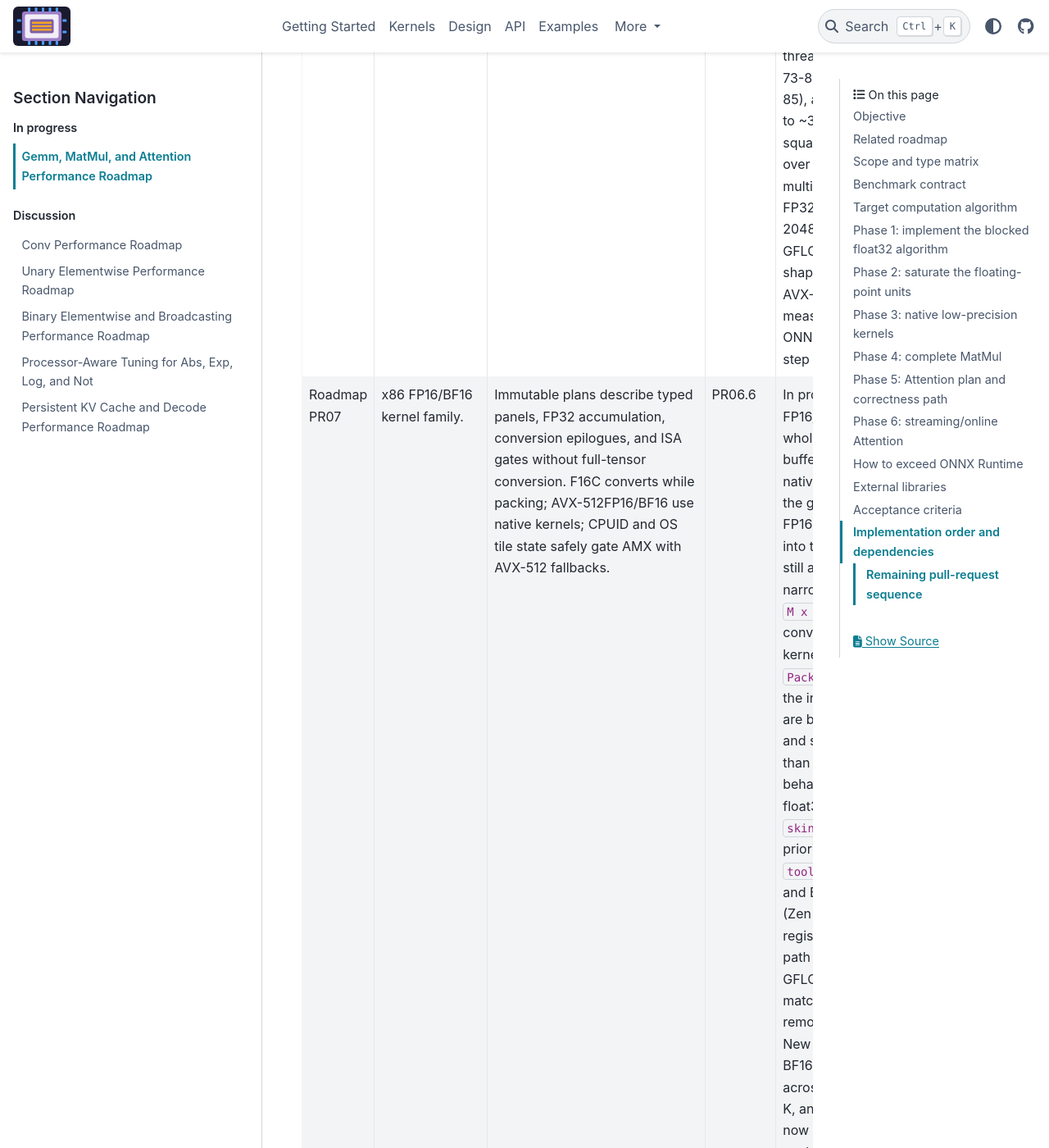
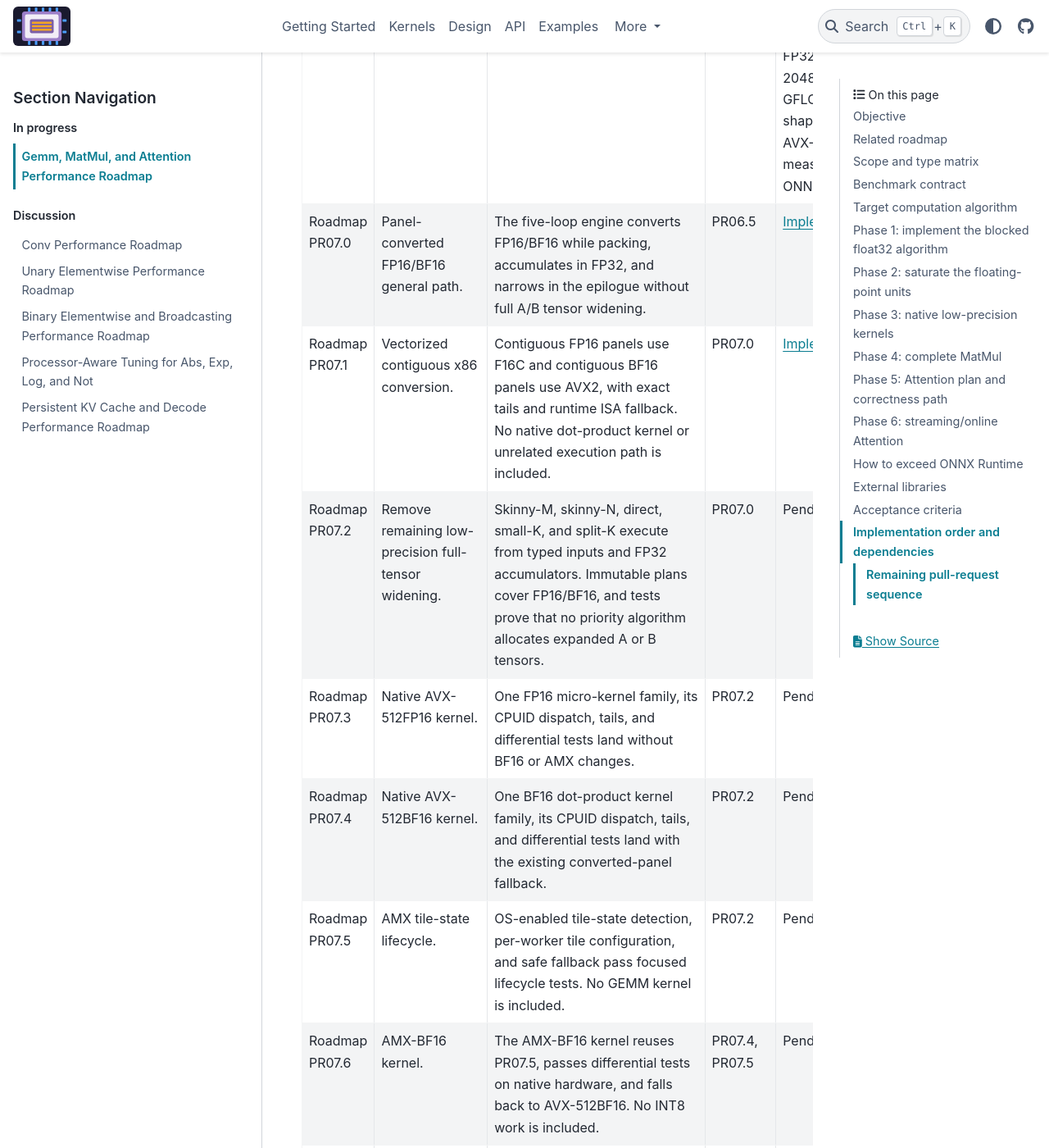
Before and after one commit to xadupre/onnx-light-cpu, a Sphinx documentation site: the page built from docs/next_steps/2026_08_gemm_matmul.rst, in a window 1280 px wide and 1400 px high, scrolled down 24983 px. Shown: the whole window at 82% size. Built offline with Sphinx 7.4.7 and the PyData theme 0.15.4, drawn with Linux system fonts in a browser that asks for light colours; pages that are not in the unit, such as notebooks, are missing from menus; some of the changed text lies outside the part shown.

Commit message:
verbose (#201)
* verbose

* update plan

---------

Co-authored-by: Copilot <223556219+Copilot@users.noreply.github.com>

```diff
--- a/docs/next_steps/2026_08_gemm_matmul.rst
+++ b/docs/next_steps/2026_08_gemm_matmul.rst
@@ -296,8 +296,9 @@ Roadmap PR01 is implemented by `onnx-light-cpu #155
 implemented the parity runner in `onnx-light-cpu #160
 <https://github.com/xadupre/onnx-light-cpu/pull/160>`_, but its measured gate
 does not pass. Roadmap PR06.1 diagnoses the gap in `onnx-light-cpu #162
-<https://github.com/xadupre/onnx-light-cpu/pull/162>`_. The remaining P4 work
-and merge criteria are Roadmap PR06.2 through PR06.6 in the final table.
+<https://github.com/xadupre/onnx-light-cpu/pull/162>`_. The remaining P4
+implementation work is Roadmap PR06.2 through PR06.6 in the final table; the
+blocking dedicated-machine parity gate is deliberately last as PR10.5.
 Constant-B prepacking is now included in PR06.4 because #162 identifies its
 absence from the operator hot path as part of the measured gap. No performance
 work demonstrated necessary by the parity corpus may be deferred while the
@@ -380,9 +381,8 @@ extra full-matrix memory passes.
   accumulate with FMA. Narrow only the final output. *(First step landed:
   ``GemmHalfWithEpilogue`` converts each FP16/BF16 element to float32 during
   the general algorithm's packing copy instead of widening the whole tensors,
-  accumulates in float32, and narrows only in the epilogue. The conversion is
-  still scalar; the F16C ``cvtph2ps`` vectorization of the contiguous packing
-  copy is the next sub-step.)*
+  accumulates in float32, and narrows only in the epilogue. Vectorized F16C and
+  AVX2 conversion for contiguous panels is isolated in Roadmap PR07.1.)*
 * For AVX-512BF16 and AVX-512FP16, add native dot-product/multiply-accumulate
   kernels with FP32 accumulation where required by the ONNX numerical contract.
 * Add AMX tile kernels behind OS-enabled tile-state detection. AMX must remain
@@ -699,9 +699,9 @@ require measurements on dedicated hardware.
        ARM kernels PR05, parity runner PR06.0, diagnosis PR06.1, vectorized
        skinny-N selection PR06.2, the dedicated GEMV/skinny-M kernel PR06.3,
        immutable operator plans PR06.4, and the measured Zen/Intel register
-       tiles PR06.5 are implemented; the final gate PR06.6 is in progress with
-       isolated-driver measurements pending dedicated-machine ONNX Runtime
-       evidence.
+       tiles PR06.5 and shared-runner diagnostics PR06.6 are implemented. The
+       blocking dedicated-machine ONNX Runtime gate is deferred to PR10.5,
+       after every GEMM implementation and type-specific gate.
      - `onnx-light-cpu #133
        <https://github.com/xadupre/onnx-light-cpu/pull/133>`_,
        `onnx-light-cpu #141
@@ -742,11 +742,10 @@ require measurements on dedicated hardware.
        performance with no priority shape below 0.9x where the type is
        supported.
      - P3-P4.
-     - Roadmap PR07 is in progress (native FP16/BF16 convert-while-packing for
-       the general algorithm, now with vectorized F16C/AVX2 conversion in the
-       contiguous packing copy, no full-tensor widening); PR08 through PR10
-       below remain pending.
-     - Roadmap PR07 through PR10 below.
+     - PR07.0 and PR07.1 are implemented. The remaining
+       work is split by execution path, ISA, and type below; hardware-specific
+       lanes may proceed in parallel after their shared semantic dependency.
+     - Roadmap PR07.0 through PR10.5 below.
    * - P6
      - ``AttentionPlan`` and materialized tensor correctness implementation.
      - MHA/GQA/MQA, masks, causal behavior, and tensor past/present
@@ -767,10 +766,10 @@ Remaining pull-request sequence
 ~~~~~~~~~~~~~~~~~~~~~~~~~~~~~~~
 
 The following table is the single source of truth for the sequence after
-``#149``. PR06 is split into independently reviewable measured steps without
-renumbering PR07 through PR15. Completed rows remain visible so scope is not
-lost; each row contains its complete implementation scope, merge criterion,
-dependency, and current status.
+``#149``. Large phases use decimal sub-PRs so that each change has one type or
+ISA, one measurable merge criterion, and no unrelated performance gate.
+Hardware-specific lanes may run in parallel; only their shared semantics and
+fallbacks are ordered. Completed rows remain visible so scope is not lost.
 
 .. list-table::
    :header-rows: 1
@@ -915,13 +914,11 @@ dependency, and current status.
        speed-up measurements for the 1024³/2048³ priority cases are still
        pending.
    * - Roadmap PR06.6
-     - Final FP32/FP64 parity gate.
-     - Raw dedicated-machine results cover Gemm, shared MatMul, batched paths,
-       every priority platform, and both types; median speed-up is at least
-       1.0x ONNX Runtime and no priority case is below 0.9x. The PR remains
-       open while any target fails.
+     - Shared-runner FP32/FP64 diagnostics.
+     - Isolated measurements identify and verify fixes for skinny-N and
+       large-matrix regressions without claiming ONNX Runtime parity.
      - PR06.2 through PR06.5
-     - In progress. The new isolated ``tools/gemm_throughput.cc`` driver adds
+     - Implemented. The new isolated ``tools/gemm_throughput.cc`` driver adds
        kernel-level evidence between merges: on a shared CI runner (Intel Xeon
        Platinum 8370C, Ice Lake-SP, AVX-512, ``intel-core`` profile, six
        register rows, four vCPU) the single-thread square-matrix throughput is
@@ -977,74 +974,144 @@ dependency, and current status.
        multi-thread square shapes reach 225 GFLOP/s FP32 and 108 FP64 at 1024³
        and 284 and 130 at 2048³, ``transformer_proj`` holds 135-175 GFLOP/s
        FP32 and 62-87 FP64, and no priority shape regresses. With both the Zen
-       and Intel AVX-512 large-matrix regressions now measured as fixed, the
-       dedicated-machine ONNX Runtime comparison is the only remaining step
-       before the gate can close.
-   * - Roadmap PR07
-     - x86 FP16/BF16 kernel family.
-     - Immutable plans describe typed panels, FP32 accumulation, conversion
-       epilogues, and ISA gates without full-tensor conversion. F16C converts
-       while packing; AVX-512FP16/BF16 use native kernels; CPUID and OS tile
-       state safely gate AMX with AVX-512 fallbacks.
-     - PR06.6
-     - In progress. The first step replaces the FP16/BF16 operator path --
-       which widened the whole A and B tensors into float32 scratch buffers
-       before calling ``GemmFloat32`` -- with a native ``GemmHalfWithEpilogue``
-       entry point. For the general blocked algorithm it converts each FP16 or
-       BF16 element to float32 *while packing* it into the micro-kernel panels,
-       so the reduction still accumulates in float32 and the epilogue narrows
-       only the final output, but no expanded ``M x K``/``K x N`` tensor is
-       materialized. The conversion reuses the tuned float32 micro-kernel,
-       blocking, and thread grid by generalizing ``PackAPanel``/``PackBPanel``
-       and the five-loop on the input element type; the float32/float64 paths
-       are byte-for-byte unchanged. Skinny, GEMV, and split-K shapes read A and
-       B directly rather than through packing, so they keep their existing
-       behavior (a one-time widen into the dedicated float32 algorithm), which
-       leaves the ``skinny_m_gemv``, ``skinny_n``, and ``large_k`` priority
-       shapes non-regressed. ``tools/gemm_throughput.cc`` gains isolated FP16
-       and BF16 columns; on a shared AMD EPYC 7763 (Zen 3, AVX2+F16C,
-       ``amd-zen`` profile, six register rows) single-thread runner the native
-       path sustains about 63 GFLOP/s FP16 and 82 GFLOP/s BF16 at 1024³ and
-       71/84 at 2048³, matching or exceeding the widen path while removing its
-       two full-tensor scratch passes. New ``GemmHalf`` C++ tests validate FP16
-       and BF16 against the widen-then-float32 reference across square,
-       rectangular, transposed, empty-K, and bias configurations. The second
-       step, now implemented, vectorizes the *contiguous* packing copy: FP16
-       runs use the F16C ``vcvtph2ps`` instruction (``_mm256_cvtph_ps``) and
-       BF16 runs use an AVX2 zero-extend-and-shift, both eight elements at a
-       time with an exact scalar tail, so ``PackAPanel``/``PackBPanel`` widen
-       while packing without the per-element scalar bit decode on the hot path.
-       A new ``CpuSupportsF16C()`` CPUID gate selects the F16C path at runtime;
-       when neither F16C (FP16) nor AVX2 (BF16) is present, and for the strided
-       transposed gathers, the packing loops fall back to the identical scalar
-       decode, so the widen-reference ``GemmHalf`` tests -- extended with
-       non-eight-multiple tail shapes -- still match bit-for-bit. The remaining
-       sub-steps -- native AVX-512FP16/BF16 dot-product kernels and
-       OS-tile-gated AMX -- and the dedicated-machine ONNX Runtime comparison
-       are still pending.
-   * - Roadmap PR08
-     - ARM FP16/BF16 kernel family.
-     - NEON and available SVE/SVE2 kernels convert or compute natively during
-       packing, accumulate in FP32, narrow only final output, and pass the
-       complete low-precision GEMM/MatMul corpus.
-     - PR05, PR07
+       and Intel AVX-512 large-matrix regressions now measured as fixed. The
+       dedicated-machine ONNX Runtime comparison is tracked by PR10.5.
+   * - Roadmap PR07.0
+     - Panel-converted FP16/BF16 general path.
+     - The five-loop engine converts FP16/BF16 while packing, accumulates in
+       FP32, and narrows in the epilogue without full A/B tensor widening.
+     - PR06.5
+     - `Implemented in #194
+       <https://github.com/xadupre/onnx-light-cpu/pull/194>`_
+   * - Roadmap PR07.1
+     - Vectorized contiguous x86 conversion.
+     - Contiguous FP16 panels use F16C and contiguous BF16 panels use AVX2,
+       with exact tails and runtime ISA fallback. No native dot-product kernel
+       or unrelated execution path is included.
+     - PR07.0
+     - `Implemented in #199
+       <https://github.com/xadupre/onnx-light-cpu/pull/199>`_
+   * - Roadmap PR07.2
+     - Remove remaining low-precision full-tensor widening.
+     - Skinny-M, skinny-N, direct, small-K, and split-K execute from typed
+       inputs and FP32 accumulators. Immutable plans cover FP16/BF16, and tests
+       prove that no priority algorithm allocates expanded A or B tensors.
+     - PR07.0
      - Pending
-   * - Roadmap PR09
-     - Integer, Float8, and packed 4-bit kernels.
-     - x86 VNNI/AMX and ARM dot-product paths fuse zero-point correction,
-       INT32 accumulation, requantization, and schema overflow. INT32/INT64
-       retain exact fallback arithmetic. Float8 formats have explicit
-       decode/packing, and packed INT4/UINT4 unpack or feed native dot/tile
-       instructions with exact tails.
-     - PR07, PR08
+   * - Roadmap PR07.3
+     - Native AVX-512FP16 kernel.
+     - One FP16 micro-kernel family, its CPUID dispatch, tails, and differential
+       tests land without BF16 or AMX changes.
+     - PR07.2
      - Pending
-   * - Roadmap PR10
-     - Low-precision parity gate.
-     - Every supported low-precision type reaches at least 1.0x ONNX Runtime
-       median performance with no priority case below 0.9x where ONNX Runtime
-       supports the type; all other targets publish correctness and throughput.
-       The PR remains open while any target fails.
-     - PR07 through PR09
+   * - Roadmap PR07.4
+     - Native AVX-512BF16 kernel.
+     - One BF16 dot-product kernel family, its CPUID dispatch, tails, and
+       differential tests land with the existing converted-panel fallback.
+     - PR07.2
+     - Pending
+   * - Roadmap PR07.5
+     - AMX tile-state lifecycle.
+     - OS-enabled tile-state detection, per-worker tile configuration, and
+       safe fallback pass focused lifecycle tests. No GEMM kernel is included.
+     - PR07.2
+     - Pending
+   * - Roadmap PR07.6
+     - AMX-BF16 kernel.
+     - The AMX-BF16 kernel reuses PR07.5, passes differential tests on native
+       hardware, and falls back to AVX-512BF16. No INT8 work is included.
+     - PR07.4, PR07.5
+     - Pending
+   * - Roadmap PR08.1
+     - ARM FP16/BF16 panel conversion.
+     - NEON vectorizes conversion while packing with exact tails and scalar
+       fallback; native arithmetic and SVE are excluded.
+     - PR07.2, PR05
+     - Pending
+   * - Roadmap PR08.2
+     - Native ARM FP16/BF16 arithmetic.
+     - NEON FP16 and available BF16 dot-product kernels pass the complete
+       differential corpus while retaining PR08.1 as fallback.
+     - PR08.1
+     - Pending
+   * - Roadmap PR08.3
+     - SVE/SVE2 FP16/BF16 kernels.
+     - Runtime-vector-length-aware kernels and predicated tails pass under
+       native hardware or QEMU, with NEON selected for short vector lengths.
+     - PR08.2
+     - Pending
+   * - Roadmap PR09.1
+     - Portable integer semantics.
+     - INT8/UINT8/INT32/INT64 implement schema-defined zero points, overflow,
+       accumulation, and requantization with exact scalar differential tests.
+       No ISA-specific code is included.
+     - PR07.2
+     - Pending
+   * - Roadmap PR09.2
+     - x86 VNNI INT8 kernel.
+     - Signed and unsigned VNNI paths have exact tails, runtime dispatch, and
+       differential tests over the PR09.1 fallback. ARM and AMX are excluded.
+     - PR09.1
+     - Pending
+   * - Roadmap PR09.3
+     - ARM dot-product INT8 kernel.
+     - Signed and unsigned NEON dot-product paths have exact tails, runtime
+       dispatch, and differential tests over the PR09.1 fallback.
+     - PR09.1
+     - Pending
+   * - Roadmap PR09.4
+     - AMX-INT8 kernel.
+     - The PR07.5 tile-state lifecycle is reused for signed and unsigned INT8,
+       with exact tails and VNNI fallback.
+     - PR07.5, PR09.2
+     - Pending
+   * - Roadmap PR09.5
+     - Float8 packing formats.
+     - Each supported Float8 format has an explicit vectorized decode/packing
+       path, exact tail handling, and differential tests. Integer and INT4
+       kernels are unchanged.
+     - PR07.2
+     - Pending
+   * - Roadmap PR09.6
+     - Packed INT4/UINT4 formats.
+     - Nibbles unpack into typed panels or a native dot-product path with exact
+       odd-length tails and differential tests. Float8 is unchanged.
+     - PR09.1
+     - Pending
+   * - Roadmap PR10.1
+     - FP16/BF16 correctness gate.
+     - The complete FP16/BF16 corpus passes on x86, ARM, and every fallback.
+       This PR contains tests and fixes only, not performance tuning.
+     - PR07.2 through PR08.3
+     - Pending
+   * - Roadmap PR10.2
+     - Integer and compact-format correctness gate.
+     - The complete integer, Float8, and packed-4-bit corpus passes on every
+       available ISA and fallback. This PR contains tests and fixes only.
+     - PR09.1 through PR09.6
+     - Pending
+   * - Roadmap PR10.3
+     - FP16/BF16 performance gate.
+     - Dedicated-machine x86 and ARM results reach at least 1.0x ONNX Runtime
+       median with no priority case below 0.9x where the type is supported.
+       The PR contains measurement-driven tuning only.
+     - PR10.1
+     - Pending
+   * - Roadmap PR10.4
+     - Integer and compact-format performance gate.
+     - Dedicated-machine results are published per type and ISA. Types
+       supported by ONNX Runtime reach at least 1.0x median with no priority
+       case below 0.9x; unsupported types publish correctness and throughput.
+     - PR10.2
+     - Pending
+   * - Roadmap PR10.5
+     - Final blocking GEMM parity gate.
+     - Raw dedicated-machine results cover Gemm, shared MatMul, batched paths,
+       every priority platform, and every supported type. FP32, FP64, and each
+       type supported by ONNX Runtime reach at least 1.0x median performance
+       with no priority case below 0.9x. The PR remains open while any target
+       fails, and Attention work does not begin until it closes.
+     - PR10.3, PR10.4
      - Pending
    * - Roadmap PR11
      - Materialized Attention implementation.
@@ -1052,7 +1119,7 @@ dependency, and current status.
        blocks, and threads. The materialized QK-softmax-PV path supports
        boolean/additive/padding/causal masks, zero-copy GQA/MQA head mapping,
        tensor past/present, FP32/FP16/BF16, and batch/head/query scheduling.
-     - PR10
+     - PR10.5
      - Pending
    * - Roadmap PR12
      - Materialized Attention correctness gate.
```
Also changed, not shown: other parts of docs/next_steps/2026_08_gemm_matmul.rst (+1 -1 lines), 1 other file.
